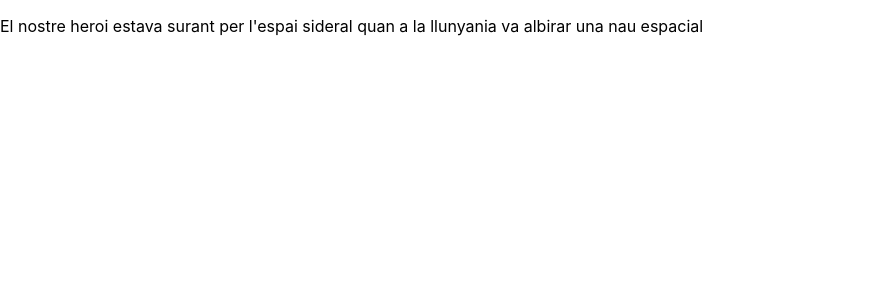
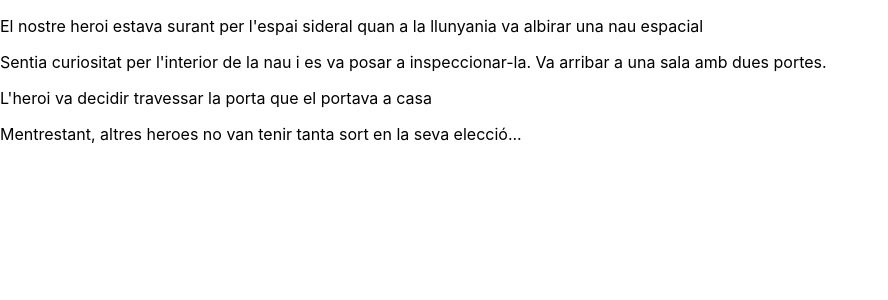
Before and after one commit to anaemerubio/Sprint6-AnaMartinez, a React (Create React App) app: page / in a window 1280 px wide. Shown: the top 300 px of the page, without its empty margins (0-888 px from the left). Built offline with nearby package versions, Linux system fonts and the light colour scheme.

Commit message:
Exercice 2 without JSON/JS

```diff
--- a/src/App.js
+++ b/src/App.js
@@ -1,10 +1,13 @@
 import React from "react";
-import FirstSentence from "./components/scene/scene";
+import Sentence from "./components/scene/scene";
 
 function App(){
   return(
     <div>
-      <FirstSentence />
+      <Sentence name="El nostre heroi estava surant per l'espai sideral quan a la llunyania va albirar una nau espacial" />
+      <Sentence name="Sentia curiositat per l'interior de la nau i es va posar a inspeccionar-la. Va arribar a una sala amb dues portes." />
+      <Sentence name="L'heroi va decidir travessar la porta que el portava a casa" />
+      <Sentence name="Mentrestant, altres heroes no van tenir tanta sort en la seva elecció..." />
     </div>
   );
 }
--- a/src/components/scene/scene.js
+++ b/src/components/scene/scene.js
@@ -1,12 +1,11 @@
 import React from "react";
 
-function FirstSentence(){
+function Sentence(props){
     return(
       <div>
-        <p>El nostre heroi estava surant per l'espai sideral quan
-            a la llunyania va albirar una nau espacial</p>
+        <p>{props.name}</p>
       </div>
     );
 }
 
-export default FirstSentence;
+export default Sentence;
```
